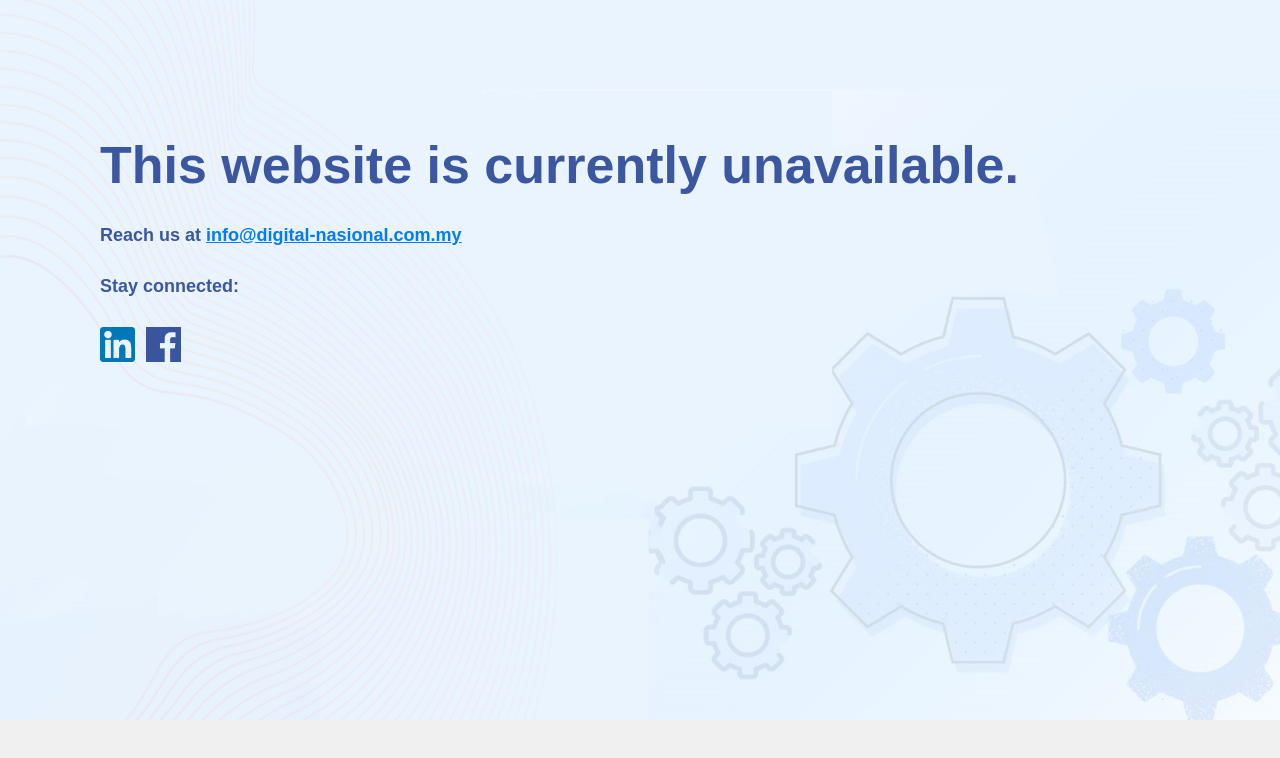
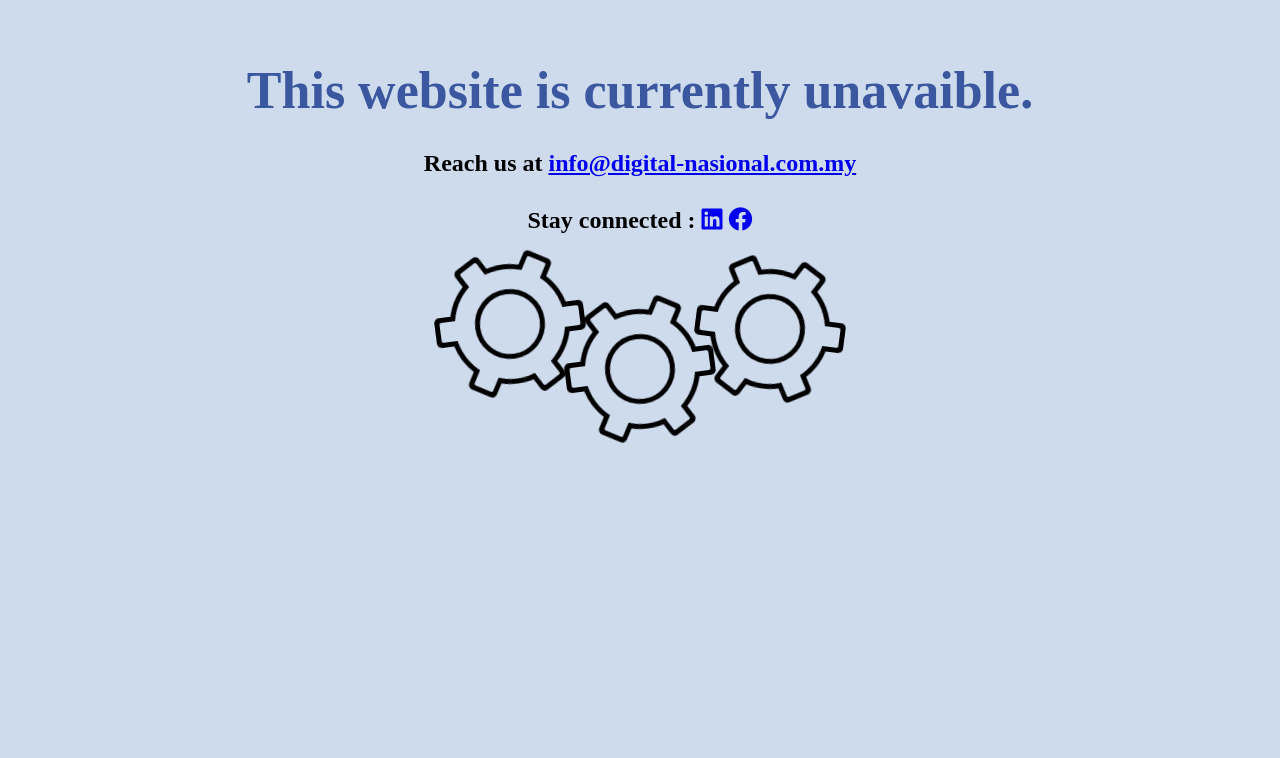
Before and after one commit to ariffabuhassanDNB/DNBMaintenancepage, a website: page src/index.html in a window 1280 px wide. Drawn offline with nearby package versions, Linux system fonts and the light colour scheme.

Commit message:
update new template for maintenance page

```diff
--- a/src/index.html
+++ b/src/index.html
@@ -1,83 +1,181 @@
 <!DOCTYPE html>
 <html lang="en">
 <head>
-<meta charset="UTF-8">
-<meta name="viewport" content="width=device-width, initial-scale=1.0">
-
+    <meta charset="UTF-8">
+    <meta name="viewport" content="width=device-width, initial-scale=1.0">
+    <link rel="stylesheet" href="https://cdnjs.cloudflare.com/ajax/libs/font-awesome/6.0.0-beta3/css/all.min.css">
     <title>Website Temporarily Unavailable</title>
 </head>
 <style>
-body {
-    font-family: Arial, sans-serif;
-    text-align: left;
-    background-image: url('bg.png');
-    background-size: cover; /* Adjust as needed */
-    background-repeat: no-repeat;
-    background-position: fit;
-    background-color: #F0F0F0;
-    margin: 0;
-    padding: 0;
-}
-
-
-.unavailable-message {
-    padding: 100px;
-
-    border-radius: 10px;
+:root {
+  --main-color: #cedbec;
+  --stroke-color: black;
 
 }
-
+/**/
+body {
+  background: var(--main-color);
+}
 h1 {
     font-size: 52px;
     margin-bottom: 30px;
     color: #3A579F; /* Dark Blue */
+    text-align: center;
 }
-
-p {
-    font-size: 18px;
+h2 {
+    font-size: 1.5rem;
     font-weight: bold;
     margin-bottom: 30px;
-    color: #3A579F; /* Dark Blue */
+    text-align: center;
 }
-
-a {
-    color: #007bff;
-    font-weight: bold;
-    text-decoration: underline;
+h1, h2 {
+  -webkit-transition: opacity 0.5s linear, margin-top 0.5s linear; /* Safari */
+  transition: opacity 0.5s linear, margin-top 0.5s linear;
 }
-
-.social-icons {
-    margin-top: 20px;
+.loading h1, .loading h2 {
+  margin-top: 0px;
+  opacity: 0;
 }
-
-.social-icons img {
-    width: 35px; /* Adjust the size as needed */
-    height: 35px;
-    margin: 0px;
+.gears {
+  position: relative;
+  margin: 0 auto;
+  width: auto; height: 0;
 }
-
-.social-icons a {
-    display: inline-block;
-    margin: 0 7px 0 0;
-    color: #fff; /* White */
-    font-size: 24px;
+.gear {
+  position: relative;
+  z-index: 0;
+  width: 120px; height: 120px;
+  margin: 0 auto;
+  border-radius: 50%;
+  background: var(--stroke-color);
 }
-
-.social-icons a:hover {
-    color: #007bff;
+.gear:before{
+  position: absolute; left: 5px; top: 5px; right: 5px; bottom: 5px;
+  z-index: 2;
+  content: "";
+  border-radius: 50%;
+  background: var(--main-color);
+}
+.gear:after {
+  position: absolute; left: 25px; top: 25px;
+  z-index: 3;
+  content: "";
+  width: 70px; height: 70px;
+  border-radius: 50%;
+  border: 5px solid var(--stroke-color);
+  box-sizing: border-box;
+  background: var(--main-color);
+}
+.gear.one {
+  left: -130px;
+}
+.gear.two {
+  top: -75px;
+}
+.gear.three {
+  top: -235px;
+  left: 130px;
+}
+.gear .bar {
+  position: absolute; left: -15px; top: 50%;
+  z-index: 0;
+  width: 150px; height: 30px;
+  margin-top: -15px;
+  border-radius: 5px;
+  background: var(--stroke-color);
+}
+.gear .bar:before {
+  position: absolute; left: 5px; top: 5px; right: 5px; bottom: 5px;
+  z-index: 1;
+  content: "";
+  border-radius: 2px;
+  background: var(--main-color);
+}
+.gear .bar:nth-child(2) {
+  transform: rotate(60deg);
+  -webkit-transform: rotate(60deg);
+}
+.gear .bar:nth-child(3) {
+  transform: rotate(120deg);
+  -webkit-transform: rotate(120deg);
+}
+@-webkit-keyframes clockwise {
+  0% { -webkit-transform: rotate(0deg);}
+  100% { -webkit-transform: rotate(360deg);}
+}
+@-webkit-keyframes anticlockwise {
+  0% { -webkit-transform: rotate(360deg);}
+  100% { -webkit-transform: rotate(0deg);}
+}
+@-webkit-keyframes clockwiseError {
+  0% { -webkit-transform: rotate(0deg);}
+  20% { -webkit-transform: rotate(30deg);}
+  40% { -webkit-transform: rotate(25deg);}
+  60% { -webkit-transform: rotate(30deg);}
+  100% { -webkit-transform: rotate(0deg);}
+}
+@-webkit-keyframes anticlockwiseErrorStop {
+  0% { -webkit-transform: rotate(0deg);}
+  20% { -webkit-transform: rotate(-30deg);}
+  60% { -webkit-transform: rotate(-30deg);}
+  100% { -webkit-transform: rotate(0deg);}
+}
+@-webkit-keyframes anticlockwiseError {
+  0% { -webkit-transform: rotate(0deg);}
+  20% { -webkit-transform: rotate(-30deg);}
+  40% { -webkit-transform: rotate(-25deg);}
+  60% { -webkit-transform: rotate(-30deg);}
+  100% { -webkit-transform: rotate(0deg);}
+}
+.gear.one {
+  -webkit-animation: anticlockwiseErrorStop 2s linear infinite;
+}
+.gear.two {
+  -webkit-animation: anticlockwiseError 2s linear infinite;
+}
+.gear.three {
+  -webkit-animation: clockwiseError 2s linear infinite;
+}
+.loading .gear.one, .loading .gear.three {
+  -webkit-animation: clockwise 3s linear infinite;
+}
+.loading .gear.two {
+  -webkit-animation: anticlockwise 3s linear infinite;
 }
 </style>
-<body>
-
-    <div class="unavailable-message">
-<h1>This website is currently unavailable.</h1>
-<p>Reach us at <a href="mailto:info@digital-nasional.com.my">info@digital-nasional.com.my</a></p>
-<p>Stay connected:</p>
-<div class="social-icons">
-<a href="https://www.linkedin.com/company/digital-nasional/" target="_blank"><img src="linkedin.png" alt="LinkedIn"></a>
-<a href="https://www.facebook.com/DigitalNasionalBerhad/" target="_blank"><img src="facebook.png" alt="Facebook"></a>
-</div>
-</div>
-
-</body>
+<body class="loading">
+    <h1>This website is currently unavaible.</h1>
+    <h2>Reach us at <b><a href="mailto:info@digital-nasional.com.my">info@digital-nasional.com.my</a></b></h2>
+    <h2>Stay connected :
+        <b>
+            <a href="https://www.linkedin.com/company/digital-nasional/" target="_blank"><i class="fab fa-linkedin"></i></a>
+            <a href="https://www.facebook.com/DigitalNasionalBerhad/" target="_blank"><i class="fa-brands fa-facebook"></i></a>
+        </b>
+    </h2>
+    <div class="gears">
+      <div class="gear one">
+        <div class="bar"></div>
+        <div class="bar"></div>
+        <div class="bar"></div>
+      </div>
+      <div class="gear two">
+        <div class="bar"></div>
+        <div class="bar"></div>
+        <div class="bar"></div>
+      </div>
+      <div class="gear three">
+        <div class="bar"></div>
+        <div class="bar"></div>
+        <div class="bar"></div>
+      </div>
+    </div>
+    <script src="https://code.jquery.com/jquery-1.10.2.js"></script>
+    <script>
+        $(function() {
+            setTimeout(function(){
+                $('body').removeClass('loading');
+            }, 1000);
+        });
+    </script>
+  </body>
 </html>
```
